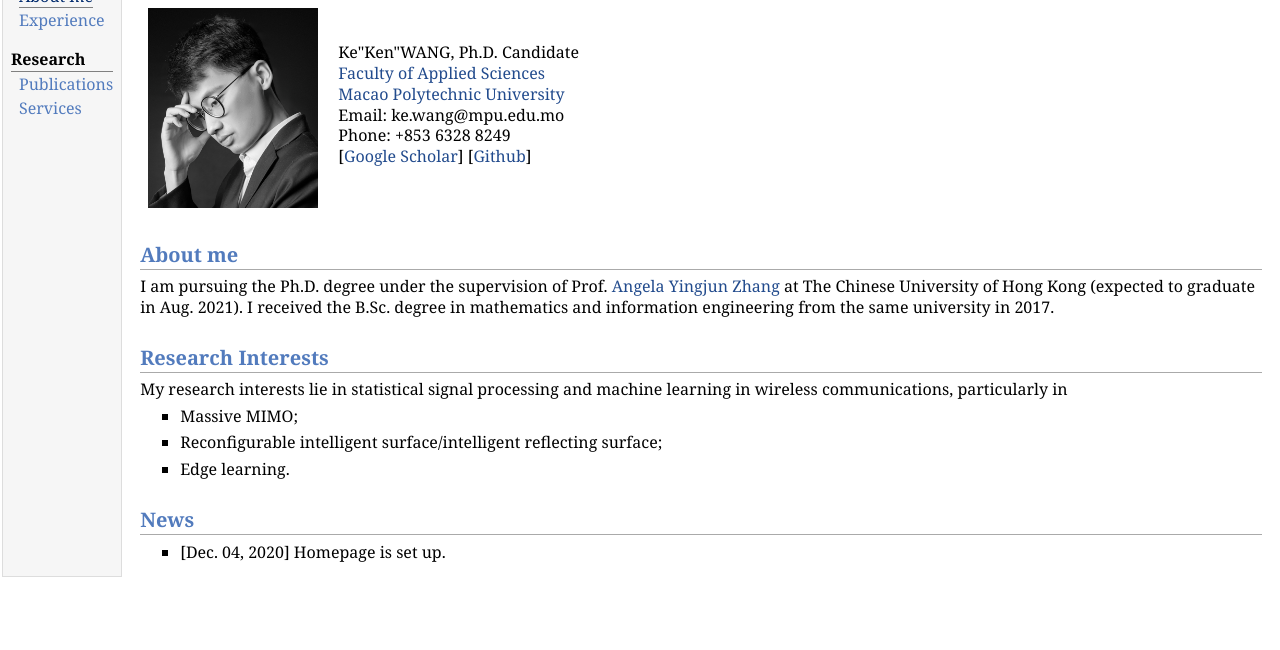
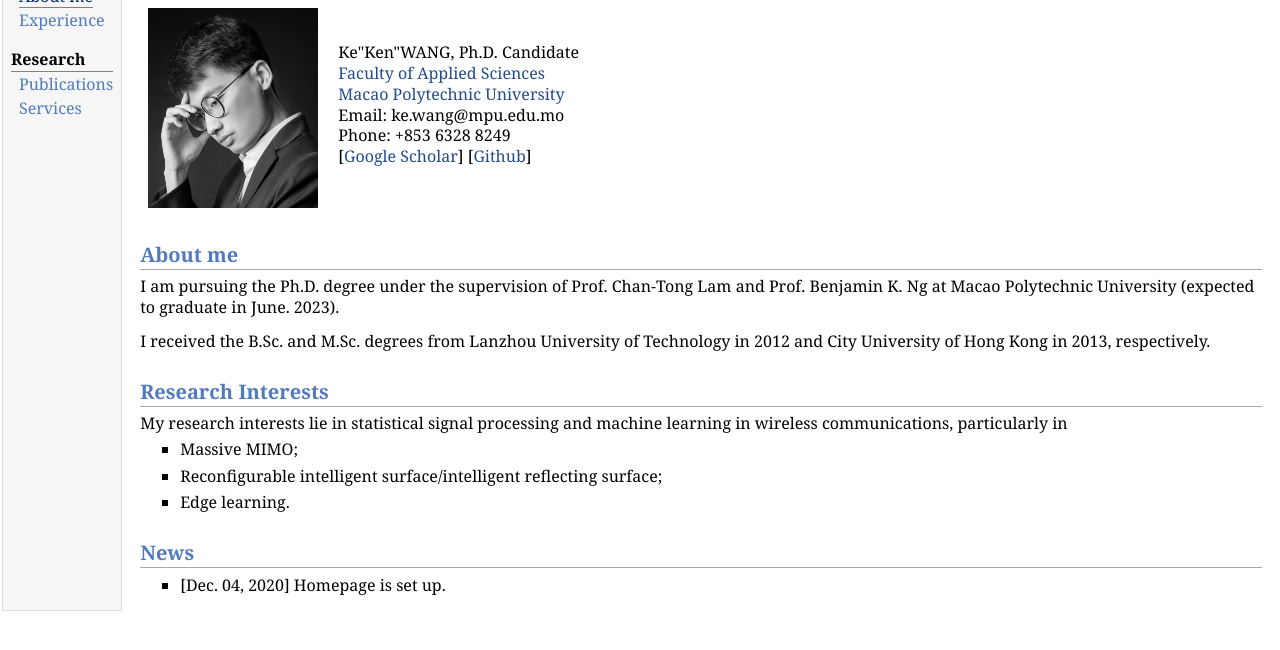
Before and after one commit to onism222/onism222.github.io, a plain HTML site: page index.html in a window 1280 px wide. Shown: the part 68-718 px from the top of the page. Drawn offline with nearby package versions, Linux system fonts and the light colour scheme; some packages are replaced by stand-ins of ours.

Commit message:
Update index.html

```diff
--- a/index.html
+++ b/index.html
@@ -44,7 +44,8 @@ Phone: +853 6328 8249 <br />
 </p>
 </td></tr></table>
 <h2>About me</h2>
-<p>I am pursuing the Ph.D. degree under the supervision of Prof. <a href="https://staff.ie.cuhk.edu.hk/~yjzhang/" target=&ldquo;blank&rdquo;>Angela Yingjun Zhang</a> at The Chinese University of Hong Kong (expected to graduate in Aug. 2021). I received the B.Sc. degree in mathematics and information engineering from the same university in 2017.
+<p>I am pursuing the Ph.D. degree under the supervision of Prof. Chan-Tong Lam and Prof. Benjamin K. Ng at Macao Polytechnic University (expected to graduate in June. 2023).
+<p>I received the B.Sc. and M.Sc. degrees from Lanzhou University of Technology in 2012 and City University of Hong Kong in 2013, respectively.
 
 
 
```
